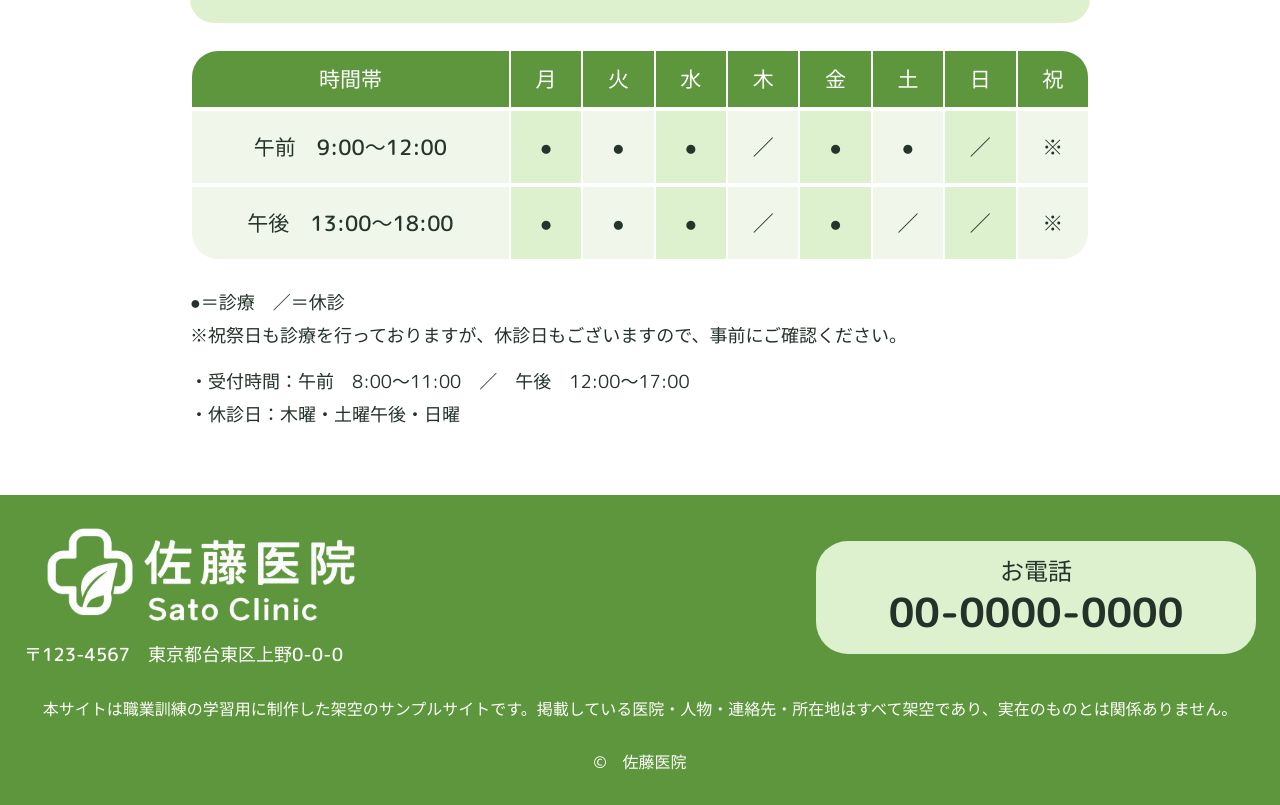
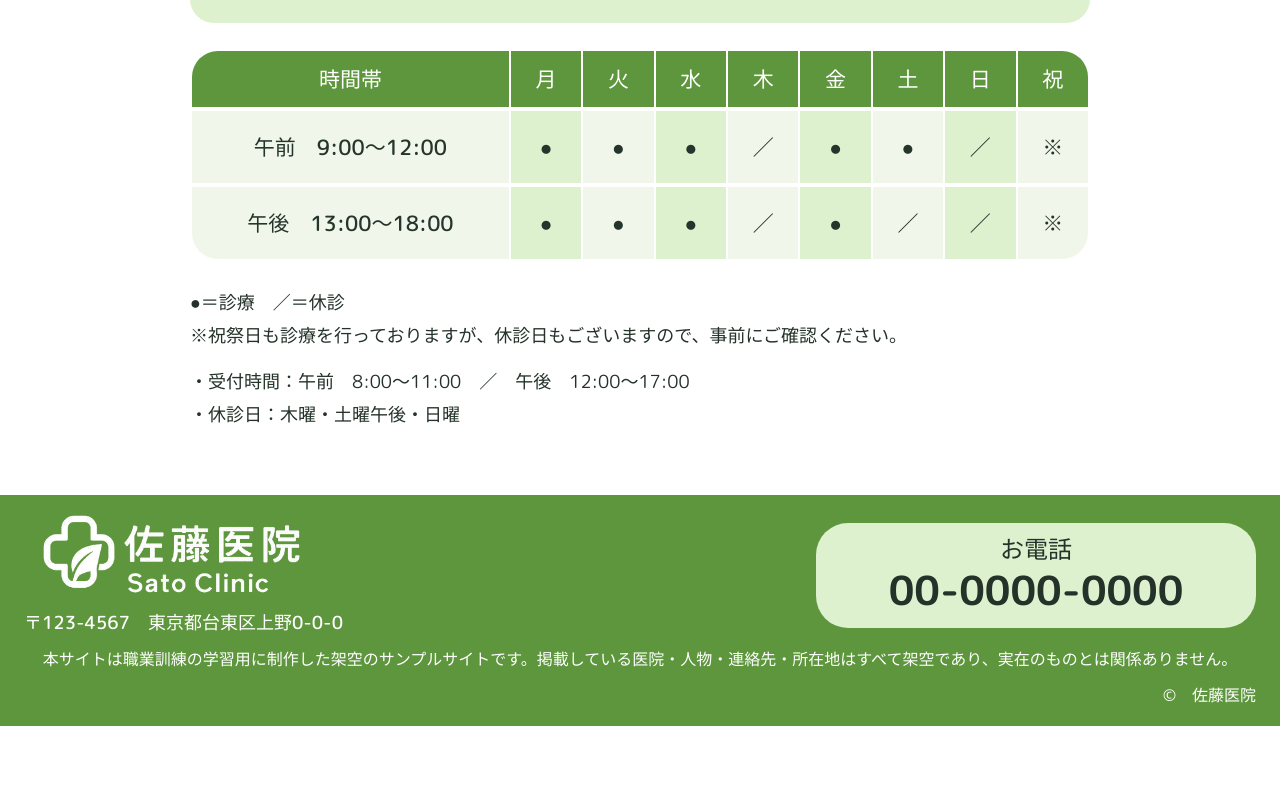
Before and after one commit to diodecayman1216-design/sato-clinic, a plain HTML site: page index.html in a window 1280 px wide. Shown: the part 9950-10755 px from the top of the page. After the commit the page ends 10676 px from the top, so only its background shows below. Drawn offline with Linux system fonts and the light colour scheme.

Commit message:
フッターの高さ（薄くなるように）を調整。

```diff
--- a/css/desktop.css
+++ b/css/desktop.css
@@ -94,15 +94,18 @@ body {
 }
 
 .site-footer {
-  height: 360px;
+  /* 変更: 高さ360pxの固定を解除し、内容に追従させる。上下20px・段間12pxで薄くする。 */
+  height: auto;
+  display: flex;
+  flex-direction: column;
+  padding: 20px 50px;
+  gap: 12px;
 }
 
 /* 変更: ロゴ・住所の一塊と電話番号は、折り返さない横並びにする。 */
 .footer-contact {
-  position: absolute;
-  left: 33px;
-  right: 50px;
-  top: 37px;
+  /* 変更: 絶対配置を通常フローへ戻し、注意書きと重ならず高さが縮むようにする。 */
+  width: 100%;
   display: flex;
   flex-wrap: nowrap;
   align-items: center;
@@ -113,7 +116,8 @@ body {
 .footer-identity {
   display: flex;
   flex-direction: column;
-  flex: 0 1 443px;
+  /* 変更: ロゴの基準幅443→340pxで連絡先ブロックの高さを抑える。 */
+  flex: 0 1 340px;
   min-width: 0;
 }
 
@@ -124,20 +128,21 @@ body {
 }
 
 .footer-address {
-  margin: 11px 0 0 18px;
+  /* 変更: ロゴ下の余白11→6pxに縮め、住所は縦配置を維持する。 */
+  margin: 6px 0 0 14px;
   white-space: nowrap;
 }
 
 .footer-tel {
-  flex: 0 0 480px;
-  height: 141px;
+  /* 変更: 電話ボタンを幅480→380px・高さ141→104pxに縮める。 */
+  flex: 0 0 380px;
+  height: 104px;
   white-space: nowrap;
 }
 
 .copyright {
-  position: absolute;
-  right: 50px;
-  bottom: 25px;
+  /* 変更: コピーライトも通常フローに戻し、下部の固定余白をなくす。 */
+  align-self: flex-end;
 }
 
 .location-card .access-label {
@@ -167,10 +172,8 @@ body {
 }
 
 .training-disclaimer {
-  position: absolute;
-  left: 51px;
-  bottom: 58px;
-  width: calc(100% - 102px);
+  /* 変更: 注意書きを連絡先の直下へ配置し、文字拡大時もフッターの高さを追従させる。 */
+  width: 100%;
 }
 
 /* about: PCの座標を維持。HTMLのインライン指定を撤去し、CSSから上書き可能にした。 */
@@ -1078,6 +1081,12 @@ body {
     gap: 12px;
   }
 
+  /* 変更: 1439px以下のフッターは上下余白28→16px・段間16→8pxに縮める。 */
+  .site-footer {
+    padding: 16px 24px;
+    gap: 8px;
+  }
+
   .site-nav,
   .footer-logo, .footer-address, .footer-tel, .training-disclaimer, .copyright {
     position: static;
@@ -1114,7 +1123,8 @@ body {
 
   .footer-logo {
     width: 100%;
-    max-width: 360px;
+    /* 変更: 狭い画面のロゴ上限360→300pxで高さを抑える。 */
+    max-width: 300px;
   }
 
   .header-phone {
@@ -1129,7 +1139,7 @@ body {
 
   .footer-address {
     /* 変更: 住所はロゴの下で改行せず、幅に合わせて文字を縮める。 */
-    margin: 8px 0 0;
+    margin: 6px 0 0;
     font-size: clamp(8px, 1.8vw, 18px);
     letter-spacing: 0;
     line-height: 1.8;
@@ -1468,8 +1478,9 @@ body {
     /* 変更: 電話番号をロゴ・住所の隣に収め、改行を防ぐ。 */
     flex: 0 1 440px;
     min-width: 0;
-    padding: clamp(8px, 1.5vw, 16px) clamp(4px, 1vw, 12px);
-    min-height: clamp(64px, 12vw, 104px);
+    /* 変更: ボタンの上下余白と最小高さを縮め、横並びの行を薄くする。 */
+    padding: clamp(6px, 1vw, 12px) clamp(4px, 1vw, 12px);
+    min-height: clamp(56px, 10vw, 88px);
   }
 
   .footer-tel span {
@@ -1481,9 +1492,10 @@ body {
   }
 
   .training-disclaimer {
-    margin: 8px 0;
+    /* 変更: 注意書きの上下余白をなくし、行間1.8→1.6で縦幅を抑える。 */
+    margin: 0;
     font-size: 16px;
-    line-height: 1.8;
+    line-height: 1.6;
     text-align: left;
   }
 
@@ -1545,6 +1557,12 @@ body {
     gap: 8px;
   }
 
+  /* 変更: スマートフォンのフッターは上下余白24→12px・段間12→8pxに縮める。 */
+  .site-footer {
+    padding: 12px 16px;
+    gap: 8px;
+  }
+
   /* 変更: フッターは上記の可変サイズを使い、スマートフォンも横並びを維持する。 */
 
   .site-nav {
--- a/css/style.css
+++ b/css/style.css
@@ -640,7 +640,9 @@ a:focus-visible {
 }
 
 .footer-address {
-  font-size: 23px;
+  /* 変更: 住所を23→18px・行間1.5にし、ロゴ下の高さを抑える。 */
+  font-size: 18px;
+  line-height: 1.5;
   font-weight: 500;
   letter-spacing: .2px;
 }
@@ -656,14 +658,16 @@ a:focus-visible {
 }
 
 .footer-tel span {
-  font-size: 30px;
+  /* 変更: 電話ボタンの高さ縮小に合わせ、見出しを30→24pxにする。 */
+  font-size: 24px;
   font-weight: 700;
   font-family: var(--font-bold);
   line-height: 1.2
 }
 
 .footer-tel strong {
-  font-size: 48px;
+  /* 変更: 電話番号を48→40pxにし、小さくしたボタンに収める。 */
+  font-size: 40px;
   line-height: 1.3;
   font-weight: 700;
   font-family: var(--font-bold)
```
